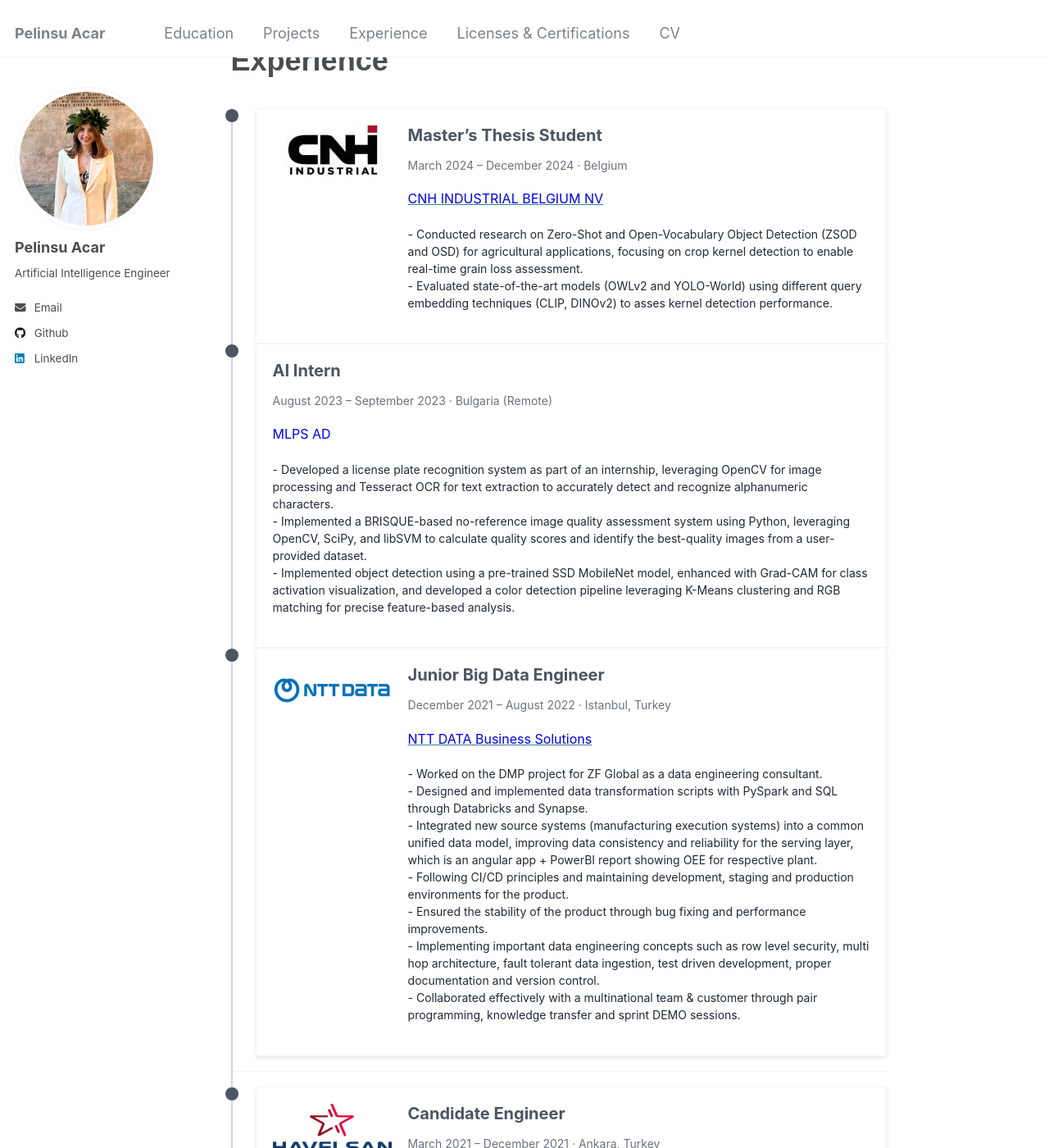
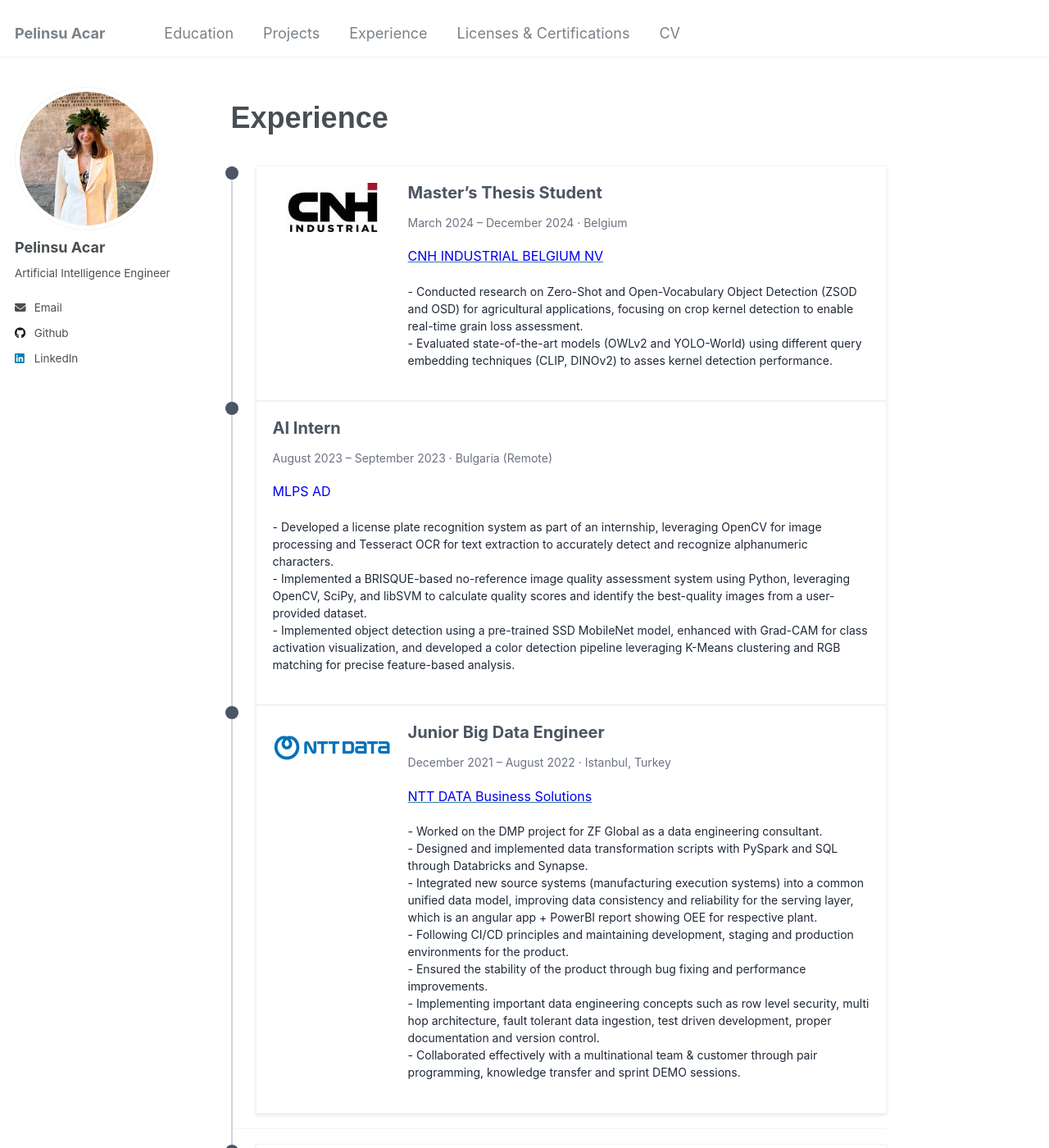
Before and after one commit to pelinsuacar/pelinsuacar.github.io, a Jekyll site: the page built from _pages/experience.md, in a window 1280 px wide and 1400 px high. Shown: the whole window at 82% size. Built offline with Jekyll 4.4.1, drawn with Linux system fonts in a browser that asks for light colours.

Commit message:
Update timeline.html

```diff
--- a/_layouts/timeline.html
+++ b/_layouts/timeline.html
@@ -39,7 +39,7 @@ layout: default
   font-size: 2em; /* Adjust font size */
   font-weight: bold;
   color: dark grey;
-  margin: 0px 0 40px; /* Add sufficient margin above and below */
+  margin: 70px 0 40px; /* Add sufficient margin above and below */
   padding-top: 20px; /* Add padding in case of header overlap */
 }
 
@@ -128,7 +128,8 @@ layout: default
     color: #1F2937; /* Black for the explanation */
     font-size: 14px;
     margin-top: 10px;
-    text-align: left;
+    width: 100%
+    text-align: justify;
     flex-grow: 1; /* Let explanation take remaining space */
     margin-left: 0; /* Ensure explanation is aligned from the left */
   }
```
